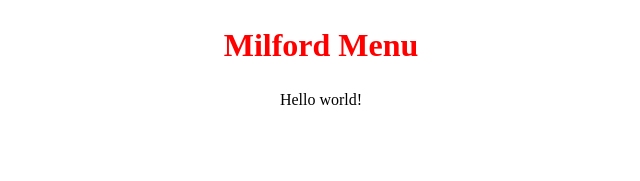
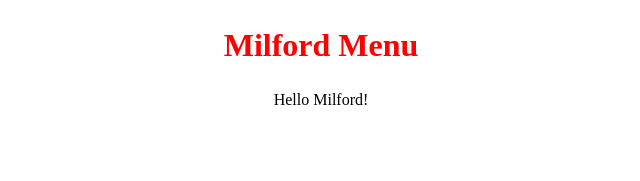
Before and after one commit to sonikblue/milford-menu, a Vue app: page / in a window 1280 px wide. Shown: the top 181 px of the page, without its empty margins (319-959 px from the left). Built offline with nearby package versions, Linux system fonts and the light colour scheme.

Commit message:
Update wording (#13)
Update the wording of the Hello World message. This is a test of the CD pipeline.

```diff
--- a/src/App.vue
+++ b/src/App.vue
@@ -14,7 +14,7 @@ export default {
   </header>
 
   <main>
-    <HelloWorld message="Hello world!" />
+    <HelloWorld message="Hello Milford!" />
   </main>
 </template>
 
```
